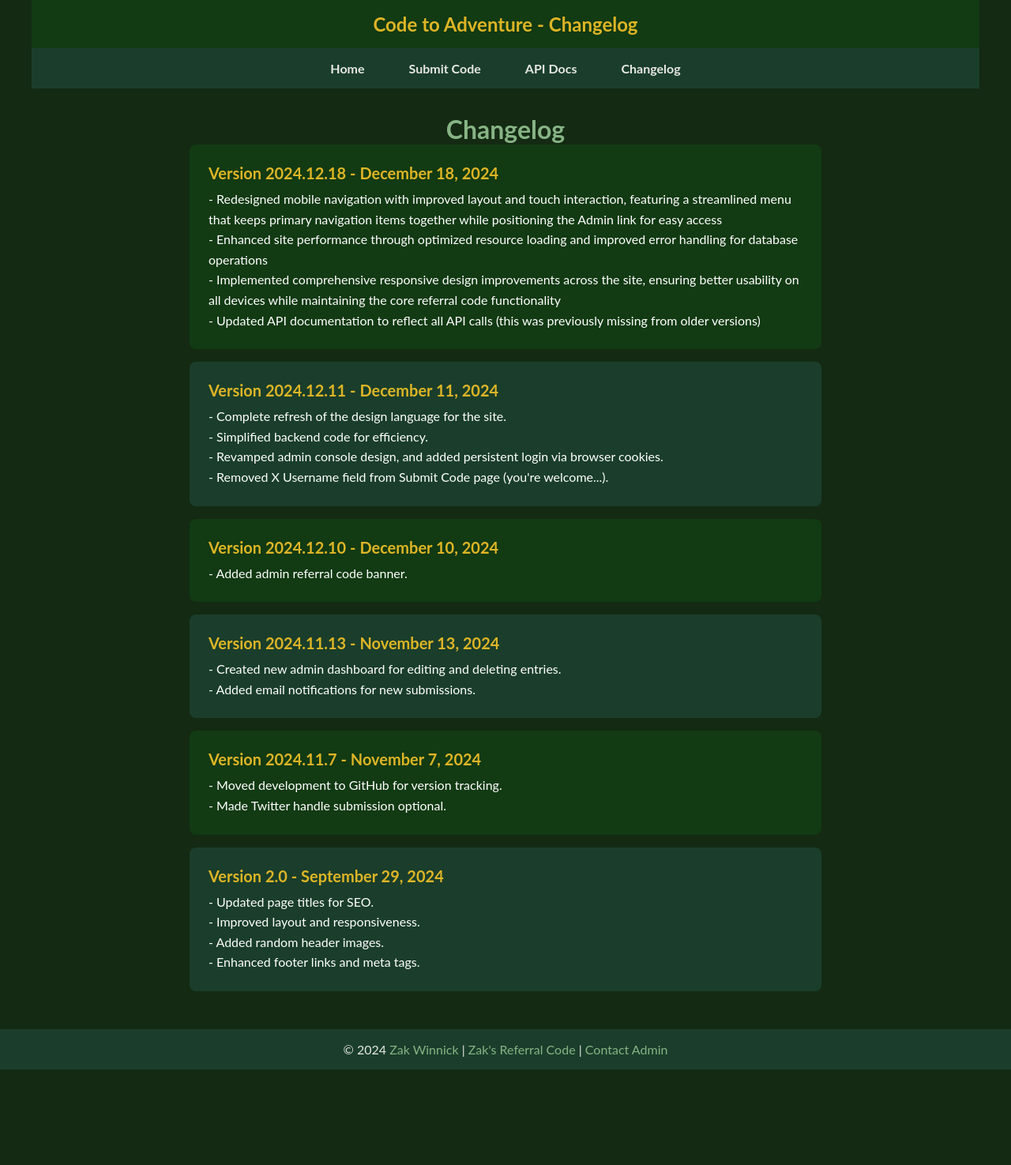
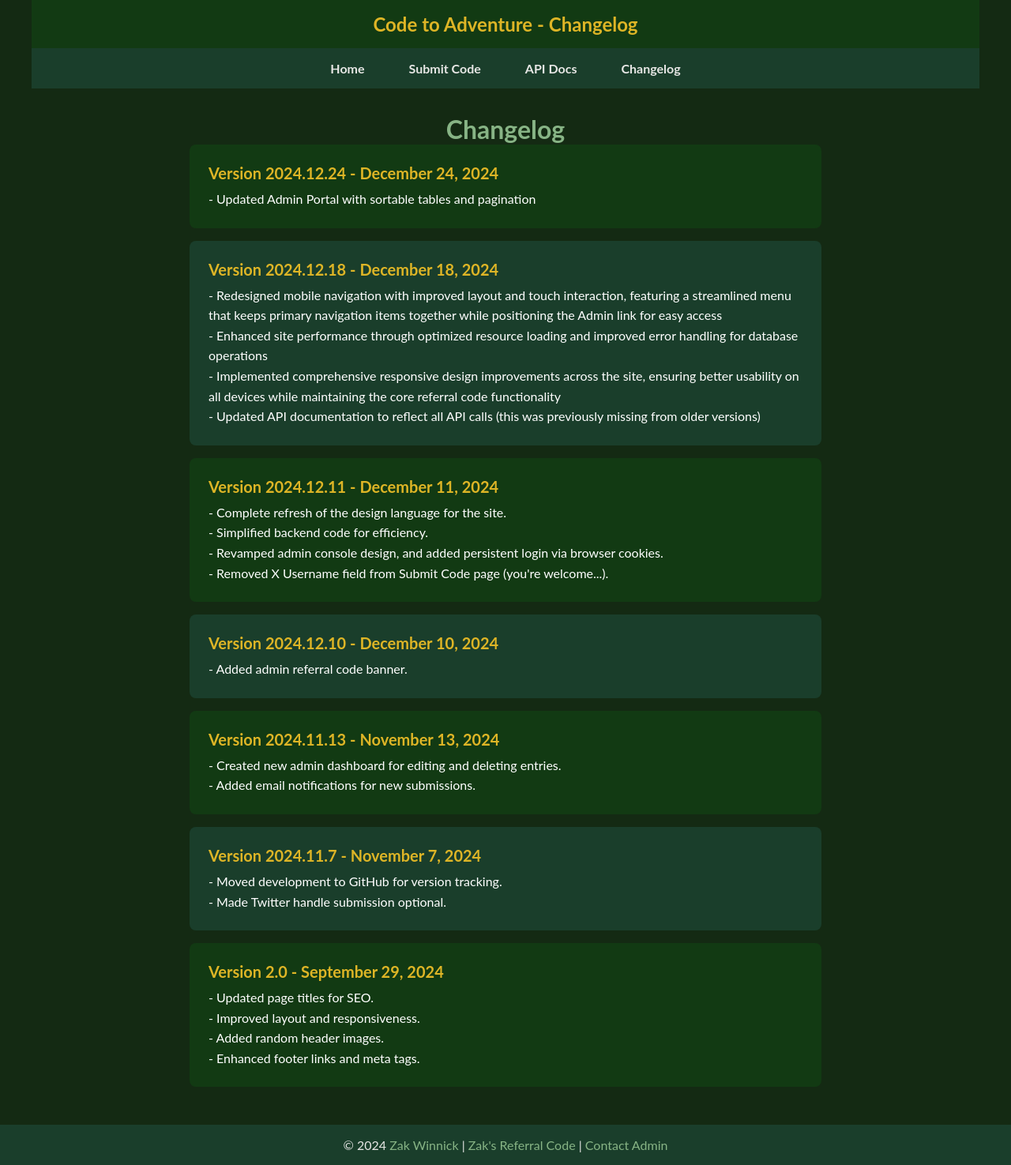
Before and after one commit to ZakWinnick/CodeToAdventure, a PHP site: page /changelog.html in a window 1280 px wide. Shown: the whole page at 79% size. Before the commit the page ends 1354 px from the top, so only its background shows below. Run offline with PHP 8.4, Linux system fonts and the light colour scheme.

Commit message:
Updated site version

```diff
--- a/changelog.html
+++ b/changelog.html
@@ -162,6 +162,11 @@
             <h1>Changelog</h1>
 
             <div class="entry">
+                <h3>Version 2024.12.24 - December 24, 2024</h3>
+                <P>- Updated Admin Portal with sortable tables and pagination</P>
+            </div>
+
+            <div class="entry">
                 <h3>Version 2024.12.18 - December 18, 2024</h3>
                 <p>- Redesigned mobile navigation with improved layout and touch interaction, featuring a streamlined menu that keeps primary navigation items together while positioning the Admin link for easy access</p>
                 <p>- Enhanced site performance through optimized resource loading and improved error handling for database operations</p>
--- a/index.php
+++ b/index.php
@@ -439,7 +439,7 @@
         </p>
         <div class="footer-links">
             <a href='https://zak.codetoadventure.com' class="footer-link" target='_blank' rel='noopener noreferrer'>Zak's Referral Code</a>
-            <a href='changelog.html' class="footer-link" target='_blank' rel='noopener noreferrer'>Version 2024.12.18</a>
+            <a href='changelog.html' class="footer-link" target='_blank' rel='noopener noreferrer'>Version 2024.12.24</a>
             <a href="mailto:admin@codetoadventure.com" class="footer-link" target='_blank' rel='noopener noreferrer'>E-mail the admin</a>
         </div>
     </footer>
```
